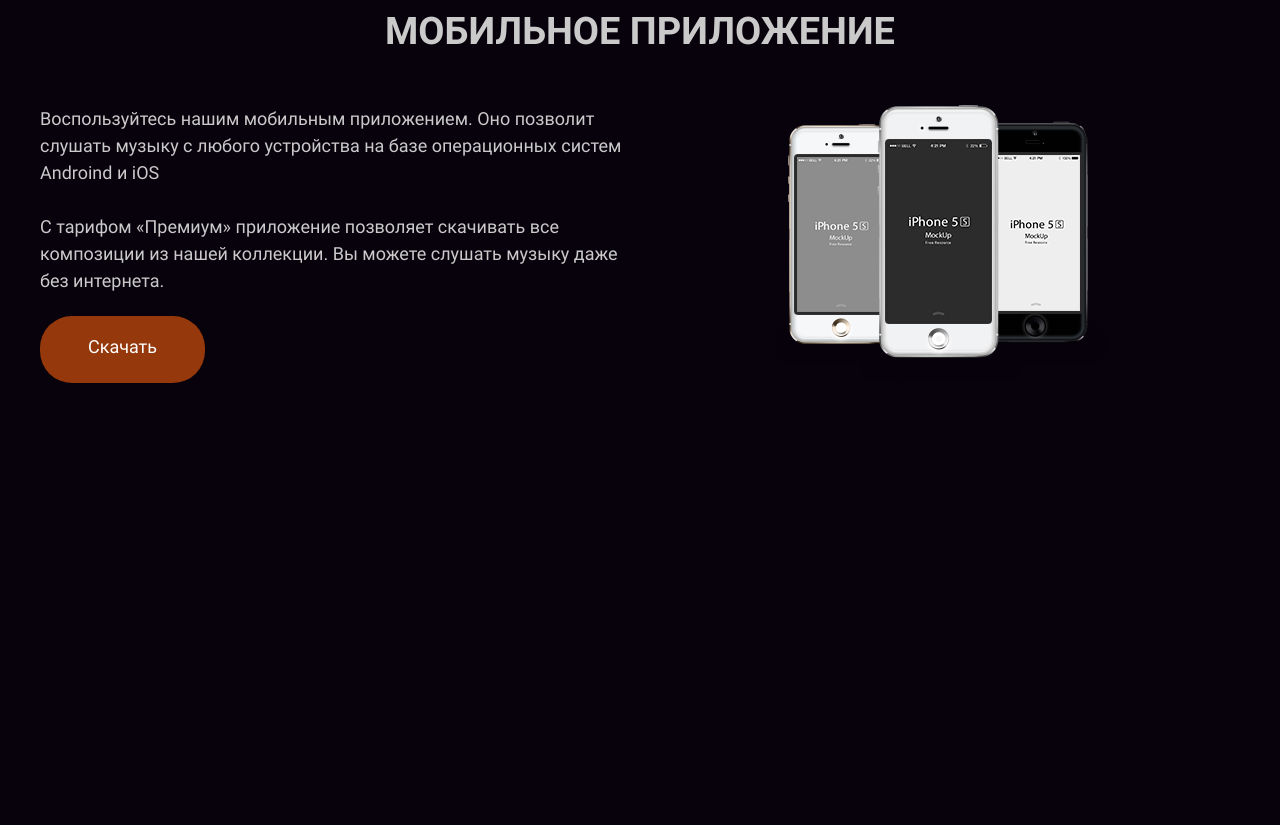
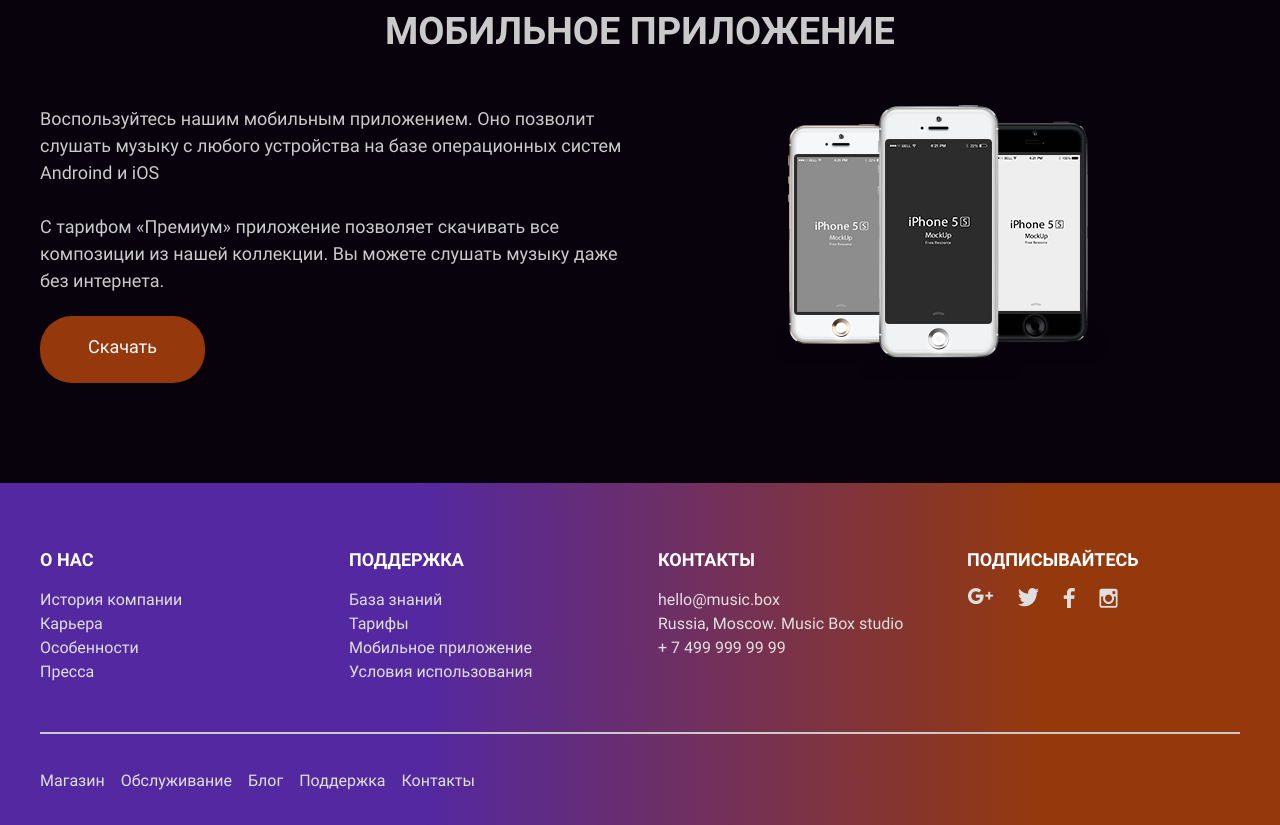
Before and after one commit to panechek/layout-designer-project-lvl2, a website: page src/index.html in a window 1280 px wide. Shown: the part 2712-3537 px from the top of the page. Before the commit the page ends 3095 px from the top, so only its background shows below. Drawn offline with Linux system fonts and the light colour scheme.

Commit message:
sixth step

```diff
--- a/src/index.html
+++ b/src/index.html
@@ -124,15 +124,63 @@
                     Воспользуйтесь нашим мобильным приложением. Оно позволит слушать музыку с любого устройства на базе операционных систем Androind и iOS
                     <br>
                     <br>
-С тарифом «Премиум» приложение позволяет скачивать все композиции из нашей коллекции. Вы можете слушать музыку даже без интернета.
+                    С тарифом «Премиум» приложение позволяет скачивать все композиции из нашей коллекции. Вы можете слушать музыку даже без интернета.
                 </p>
                 <a href="#" class="btn btn-brown text-white btn-oval">Скачать</a>
-
-
                 <img src="./images/iphone.png" alt="Три телефона">
-
-        </div>
+            </div>
         </div>
     </section>
+    <footer class="bg-gradient footer">
+        <div class="container">
+            <div class="footer-top">
+                <div class="footer-top-info">
+                    <h2 class="text-white">О нас</h2>
+                    <ul>
+                        <li><a href="#" class="text-16 text-lgrey">История компании</a></li>
+                        <li><a href="#" class="text-16 text-lgrey">Карьера</a></li>
+                        <li><a href="#" class="text-16 text-lgrey">Особенности</a></li>
+                        <li><a href="#" class="text-16 text-lgrey">Пресса</a></li>
+                    </ul>
+                </div>
+                <div class="footer-top-info">
+                    <h2 class="text-white">Поддержка</h2>
+                    <ul>
+                        <li><a href="#" class="text-16 text-lgrey">База знаний</a></li>
+                        <li><a href="#" class="text-16 text-lgrey">Тарифы</a></li>
+                        <li><a href="#" class="text-16 text-lgrey">Мобильное приложение</a></li>
+                        <li><a href="#" class="text-16 text-lgrey">Условия использования</a></li>
+                    </ul>
+                </div>
+                <div class="footer-top-info">
+                    <h2 class="text-white">Контакты</h2>
+                    <ul>
+                        <li><a href="#" class="text-16 text-lgrey">hello@music.box</a></li>
+                        <li><a href="#" class="text-16 text-lgrey">Russia, Moscow. Music Box studio</a></li>
+                        <li><a href="#" class="text-16 text-lgrey">+ 7 499 999 99 99</a></li>
+                    </ul>
+                </div>
+                <div class="footer-top-info">
+                    <h2 class="text-white">Подписывайтесь</h2>
+                    <ul class="footer-top-social">
+                        <li class="pr-24"><a href="#"><img src="./images/Google+.png" alt="Goole sign"></a></li>
+                        <li class="pr-24"><a href="#"><img src="./images/Twitter.png" alt="Tvitter sign"></a></li>
+                        <li class="pr-24"><a href="#"><img src="./images/Facebook.png" alt="Facebook sign"></a></li>
+                        <li class="pr-24"><a href="#"><img src="./images/Instagram.png" alt="Instagram sign"></a></li>
+                    </ul>
+                </div>
+            </div>
+            <hr />
+            <div class="footer-bottom">
+                <ul>
+                    <li><a href="#" class="text-16 text-lgrey">Магазин</a></li>
+                    <li><a href="#" class="text-16 text-lgrey">Обслуживание</a></li>
+                    <li><a href="#" class="text-16 text-lgrey">Блог</a></li>
+                    <li><a href="#" class="text-16 text-lgrey">Поддержка</a></li>
+                    <li><a href="#" class="text-16 text-lgrey">Контакты</a></li>
+                </ul>
+            </div>
+        </div>
+    </footer>
 </body>
 </html>
--- a/src/scss/app.scss
+++ b/src/scss/app.scss
@@ -5,3 +5,4 @@
 @import "pricing";
 @import "page-news";
 @import "page-app";
+@import "footer"
--- /dev/null
+++ b/src/scss/footer.scss
@@ -0,0 +1,62 @@
+.bg-gradient {
+    background: linear-gradient(89.75deg, #5328a1 32.83%, #95390c 81.56%);
+}
+
+.footer {
+
+    &-top {
+        padding: 3rem 0;
+        display: grid;
+        grid-template-columns: repeat(4, 1fr);
+        grid-gap: 3%;
+
+        @media (max-width: $mobile-size)  {
+            grid-template-columns: repeat(1, 1fr);
+        }
+
+        &-info {
+            & h2 {
+                font-size: 18px;
+            }
+            & ul {
+                @media (max-width: $mobile-size)  {
+                    margin-top: 16px;
+                    margin-bottom: 30px;
+                }
+
+                & li {
+                    @extend .text-16;
+                    @extend .text-white;
+                }
+            }
+        }
+
+        &-social {
+            display: flex;
+
+        }
+    }
+
+    &-bottom {
+        padding: 2rem 0;
+
+        & ul {
+        display: flex;
+
+        & li {
+            padding-right: 16px;
+            @media (max-width: $mobile-size)  {
+                padding-top: 16px;
+            }
+        }
+
+        @media (max-width: $mobile-size)  {
+            flex-direction: column;
+        }
+        }
+    }
+}
+
+hr {
+    border: 1px solid $grey;
+}
--- a/src/scss/general.scss
+++ b/src/scss/general.scss
@@ -60,6 +60,10 @@ h2 {
   color: $grey;
 }
 
+.text-lgrey {
+  color: $light-grey;
+}
+
 .text-orange {
   color: $orange;
 }
@@ -114,3 +118,11 @@ h2 {
 .text-uppercase {
   text-transform: uppercase;
 }
+
+.pr-16 {
+  padding-right: 16px;
+}
+
+.pr-24 {
+  padding-right: 24px;
+}
--- a/src/scss/page-app.scss
+++ b/src/scss/page-app.scss
@@ -2,7 +2,7 @@
 
     display: grid;
     grid-template-columns: repeat(2, 1fr);
-
+    margin-bottom: 100px;
     & p {
         grid-column: 1/2;
     }
--- a/src/scss/variables.scss
+++ b/src/scss/variables.scss
@@ -1,5 +1,5 @@
 $black: #08020d;
-$light-grey: #e5e5e5;
+$light-grey: #e0e0e0;
 $grey: #cacaca;
 $dark-grey: #3c3b3d;
 $green: #34c176;
```
Also changed, not shown: src/css/style.css, 1 other file.
